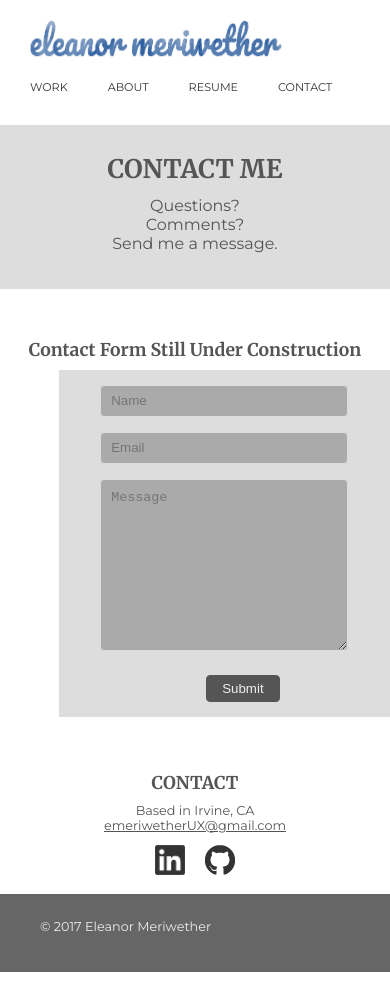
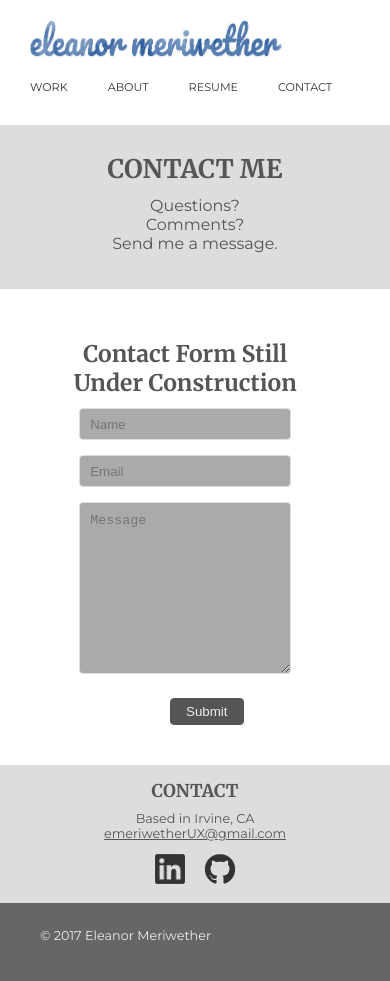
Before and after one commit to emeriwether/emeriwether.github.io, a Jekyll site: the page built from contact.html, in a window 390 px wide. Built offline with Jekyll 4.4.1, drawn with Linux system fonts in a browser that asks for light colours.

Commit message:
adjust styling for contact info

```diff
--- a/contact.html
+++ b/contact.html
@@ -8,8 +8,8 @@
     </div>
 </section>
 <section class="contactInfo">
-    <h3>Contact Form Still Under Construction</h3>
     <div id="form">
+        <h3>Contact Form Still Under Construction</h3>
         <form>
             <div>
                 <input type="text" placeholder="Name" required disabled>
--- a/css/styles.css
+++ b/css/styles.css
@@ -122,7 +122,6 @@
 /*CONTACT*/
 section.contactHeader { background-color: #ddd; text-align: center; padding: 30px 0 20px 0; display: block; }
 section.contactInfo { margin-top: 60px; margin-bottom: 60px; text-align: center; display: block; padding: 10px 0; }
-section.contactInfo { display: inline-block; }
 section.contactInfo > div { float: left; }
 section.contactInfo > div:nth-child(1) { width: 60%; }
 section.contactInfo > div:nth-child(2) { margin-left: 60px;  background-color: #ddd; padding: 15px 15px; }
@@ -200,8 +199,8 @@
     section.aside aside:nth-child(3) div:nth-child(1) img { margin-bottom: 80px; }
 
     /*Contact*/
-    section.contactInfo > div:nth-child(1) { width: 65%; }
-    section.contactInfo h3 { font-size: 1.1em; }
+    section.contactInfo #form { width: 65%; }
+    section.contactInfo #form { font-size: 1.1em; }
 }
 
 @media screen and (max-width: 767px) {
```
